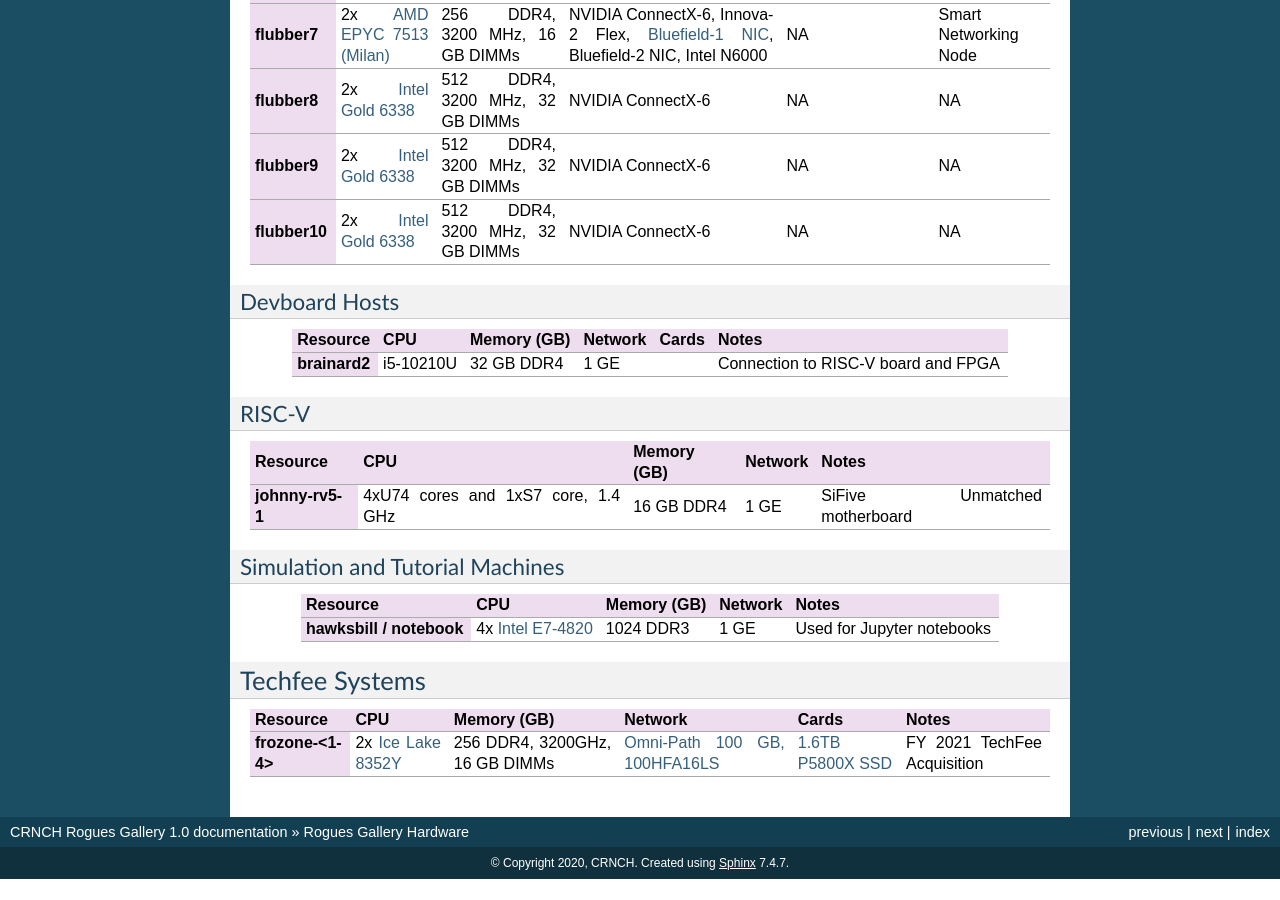
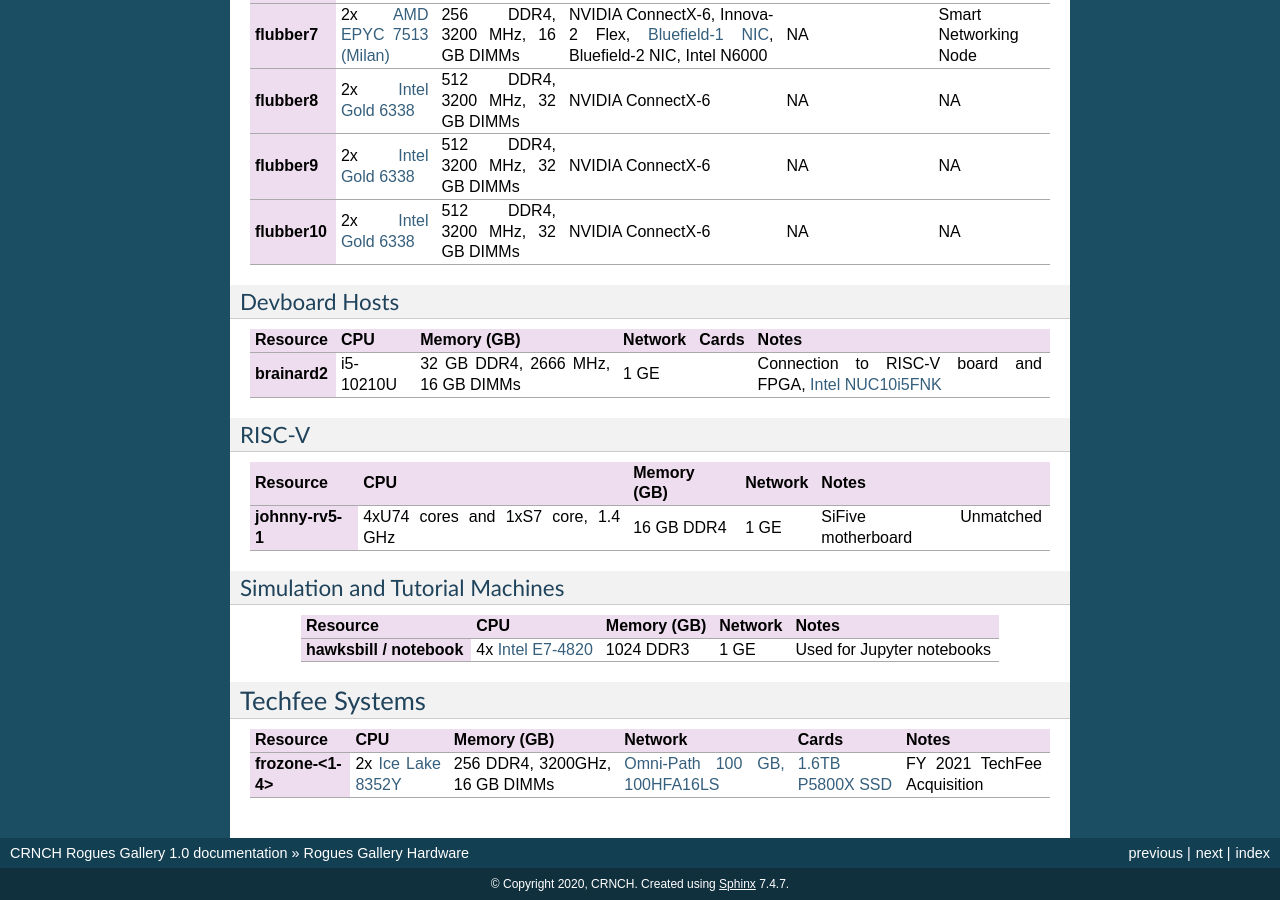
Before and after one commit to gt-crnch-rg/read-the-docs, a Sphinx documentation site: the page built from docs/general/rg-hardware.rst, in a window 1280 px wide and 900 px high, scrolled down 2175 px. Built offline with Sphinx 7.4.7, drawn with Linux system fonts in a browser that asks for light colours; pages that are not in the unit, such as notebooks, are missing from menus; before the commit the page ends 3054 px from its top, so only the background shows below that.

Commit message:
Update rg-hardware.rst

```diff
--- a/docs/general/rg-hardware.rst
+++ b/docs/general/rg-hardware.rst
@@ -235,10 +235,10 @@
       - Notes
     * - brainard2
       - i5-10210U
-      - 32 GB DDR4
+      - 32 GB DDR4, 2666 MHz, 16 GB DIMMs
       - 1 GE
       -
-      - Connection to RISC-V board and FPGA
+      - Connection to RISC-V board and FPGA, `Intel NUC10i5FNK <https://www.intel.com/content/www/us/en/products/sku/195507/intel-nuc-10-performance-kit-nuc10i5fnk/specifications.html>`__
 
 RISC-V
 --------------------
```
